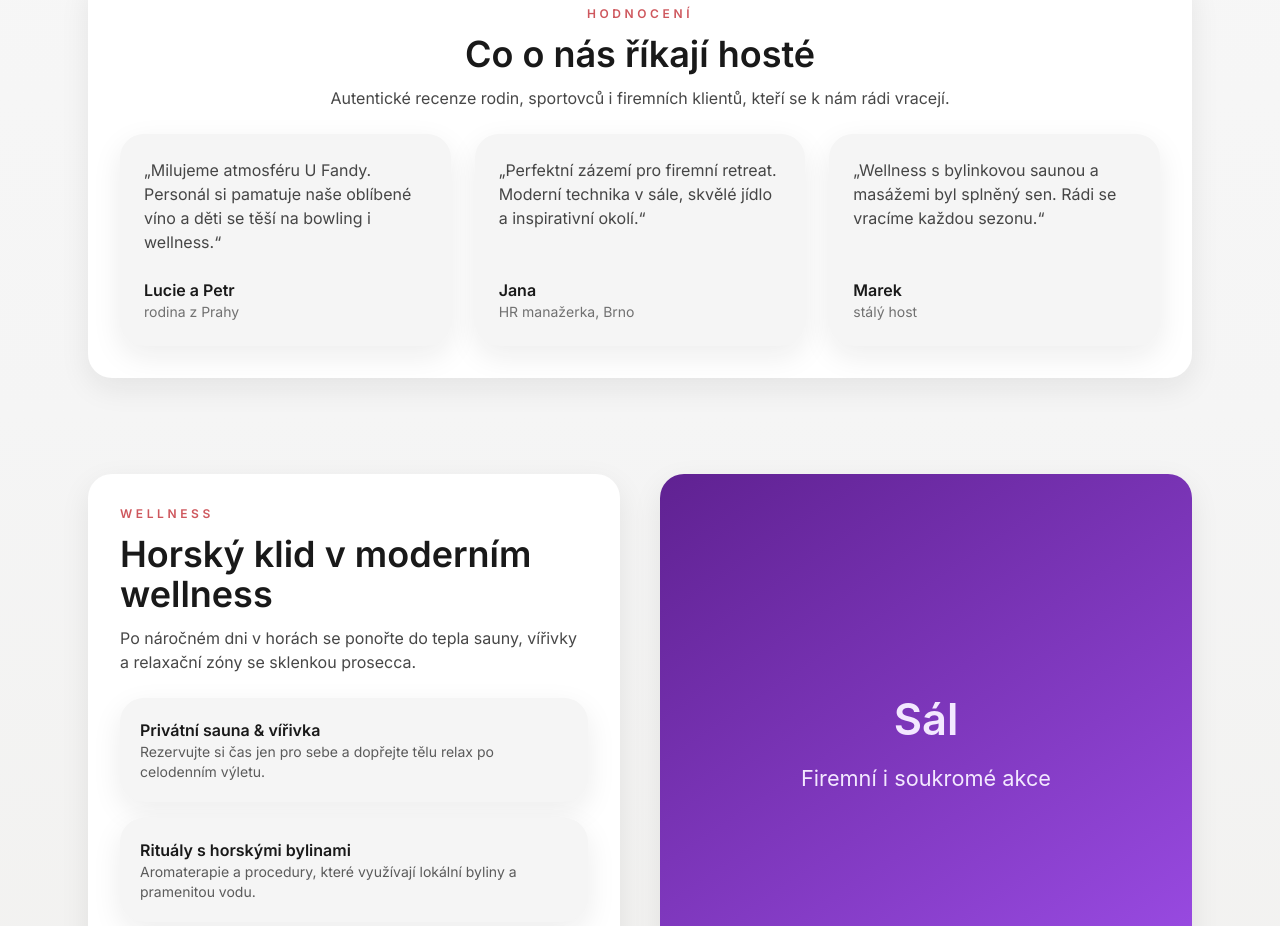
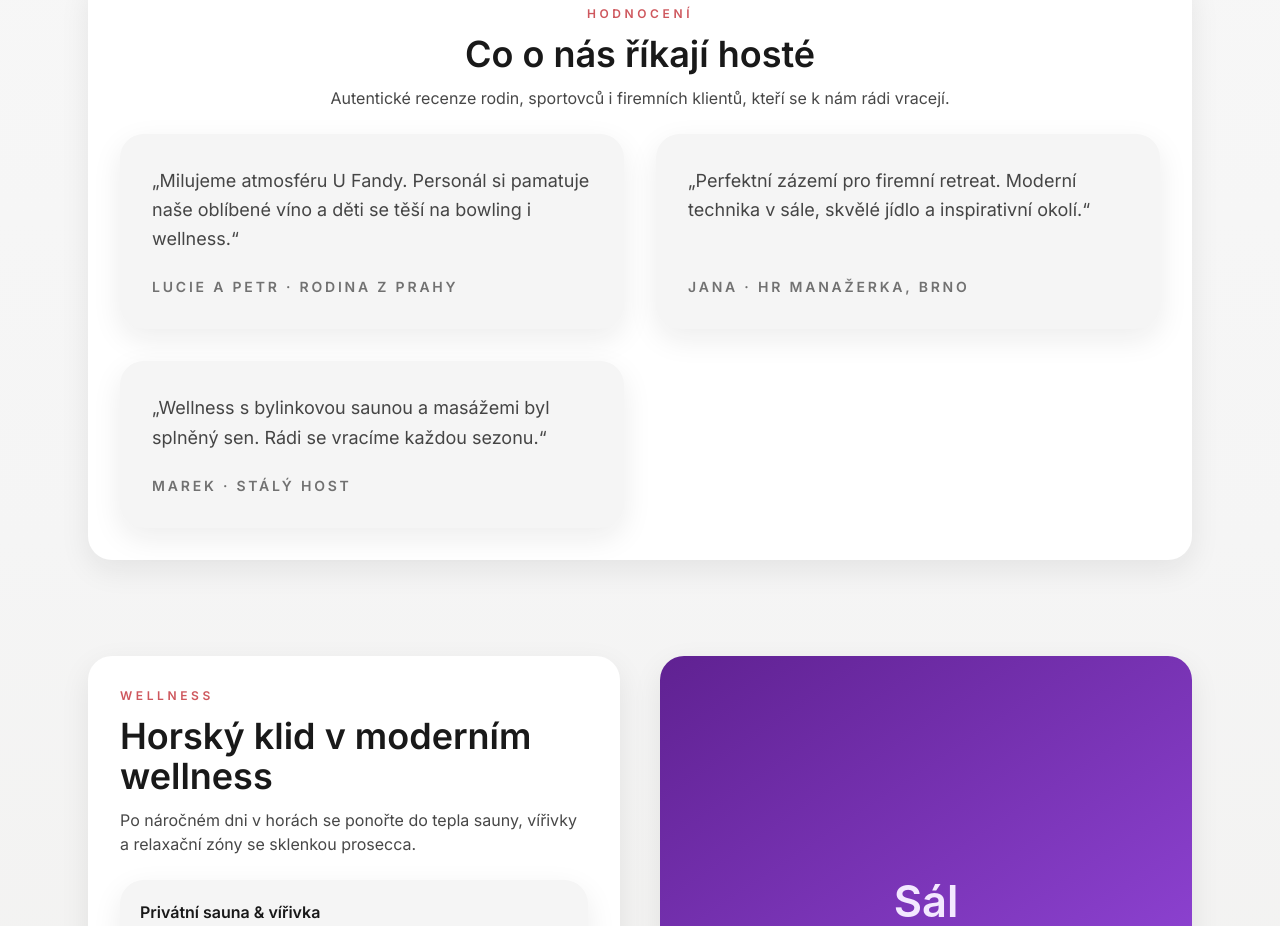
Before and after one commit to domin211/U-Fandy-Web, a Next.js app: page / in a window 1280 px wide. Shown: the part 5140-6066 px from the top of the page. Built offline with nearby package versions, Linux system fonts and the light colour scheme.

Commit message:
Refine testimonials layout

```diff
--- a/app/(routes)/(home)/page.tsx
+++ b/app/(routes)/(home)/page.tsx
@@ -200,13 +200,15 @@ export default async function HomePage() {
             description={home.testimonials.description}
             align="center"
           />
-          <div className="grid gap-6 sm:grid-cols-2 lg:grid-cols-3">
-            {home.testimonials.items.map((testimonial) => (
-              <blockquote key={testimonial.name} className="flex h-full flex-col justify-between rounded-3xl bg-canvas-300 p-6 shadow-soft">
-                <p className="text-base text-topbar/80">„{testimonial.quote}“</p>
-                <footer className="mt-6">
-                  <p className="font-semibold text-topbar">{testimonial.name}</p>
-                  <p className="text-sm text-topbar/60">{testimonial.role}</p>
+          <div className="grid gap-8 md:grid-cols-2">
+            {home.testimonials.items.slice(0, 3).map((testimonial) => (
+              <blockquote
+                key={testimonial.name}
+                className="flex h-full flex-col justify-between gap-6 rounded-3xl bg-canvas-300 p-8 shadow-soft"
+              >
+                <p className="text-lg leading-relaxed text-topbar/80">„{testimonial.quote}“</p>
+                <footer className="text-sm font-semibold uppercase tracking-[0.2em] text-topbar/60">
+                  {testimonial.name} · {testimonial.role}
                 </footer>
               </blockquote>
             ))}
```
